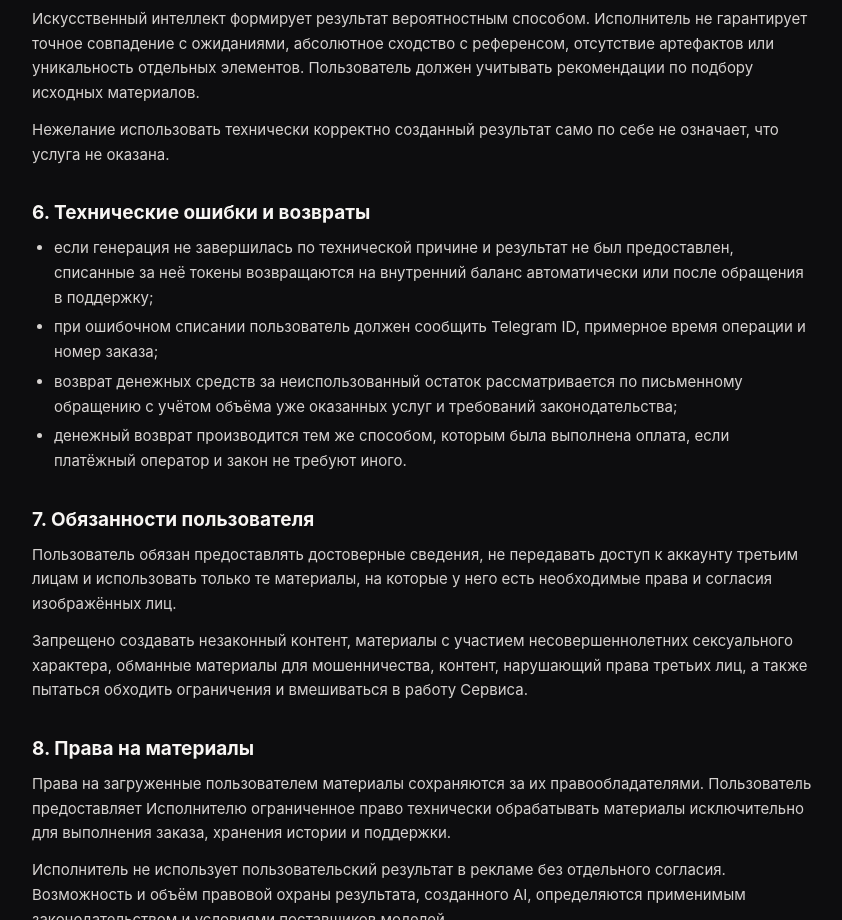
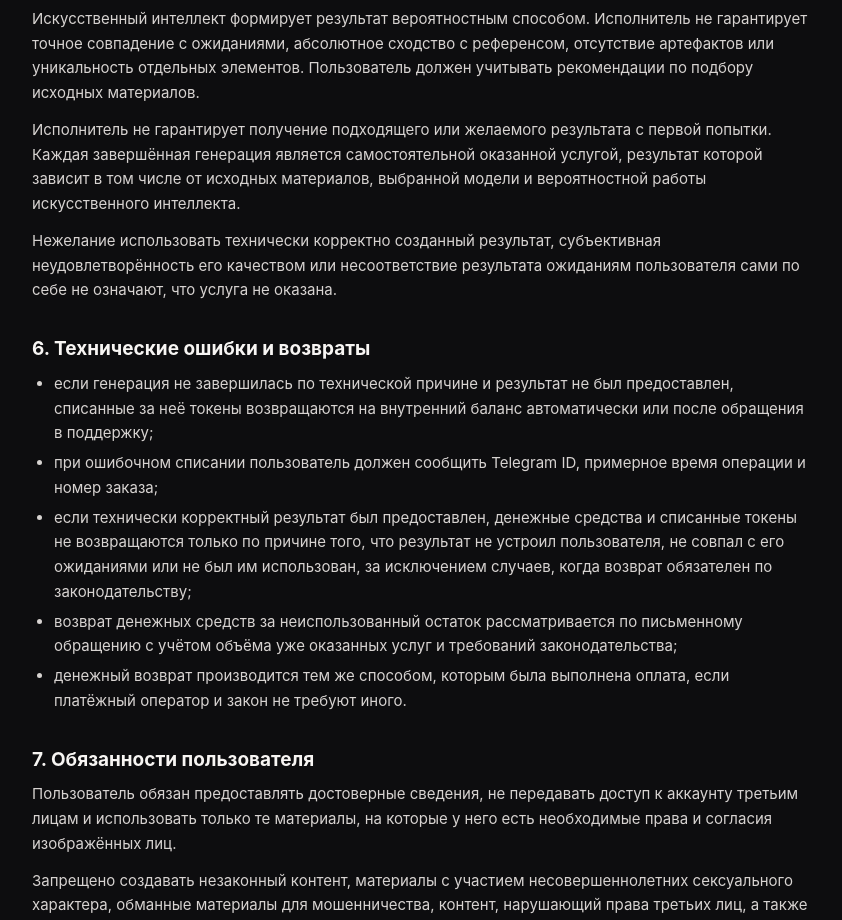
Before and after one commit to vanyasparky-code/tg-miniapp, a website: page offer.html in a window 1280 px wide. Shown: the part 1372-2292 px from the top of the page, without its empty margins (218-1060 px from the left). Drawn offline with Linux system fonts and the light colour scheme.

Commit message:
Clarify AI result refund terms

```diff
--- a/offer.html
+++ b/offer.html
@@ -14,7 +14,7 @@
     <a class="brand" href="/"><span class="mark">R</span><span>REDAKTOP</span></a>
     <div class="eyebrow">Документ</div>
     <h1>Публичная оферта</h1>
-    <p class="meta">Редакция от 3 октября 2026 года</p>
+    <p class="meta">Редакция от 10 октября 2026 года</p>
 
     <p>Настоящий документ является предложением заключить договор оказания услуг по созданию изображений и видео с применением технологий искусственного интеллекта в сервисе REDAKTOP.</p>
 
@@ -48,12 +48,14 @@
 
     <h2>5. Особенности AI-результатов</h2>
     <p>Искусственный интеллект формирует результат вероятностным способом. Исполнитель не гарантирует точное совпадение с ожиданиями, абсолютное сходство с референсом, отсутствие артефактов или уникальность отдельных элементов. Пользователь должен учитывать рекомендации по подбору исходных материалов.</p>
-    <p>Нежелание использовать технически корректно созданный результат само по себе не означает, что услуга не оказана.</p>
+    <p>Исполнитель не гарантирует получение подходящего или желаемого результата с первой попытки. Каждая завершённая генерация является самостоятельной оказанной услугой, результат которой зависит в том числе от исходных материалов, выбранной модели и вероятностной работы искусственного интеллекта.</p>
+    <p>Нежелание использовать технически корректно созданный результат, субъективная неудовлетворённость его качеством или несоответствие результата ожиданиям пользователя сами по себе не означают, что услуга не оказана.</p>
 
     <h2>6. Технические ошибки и возвраты</h2>
     <ul>
       <li>если генерация не завершилась по технической причине и результат не был предоставлен, списанные за неё токены возвращаются на внутренний баланс автоматически или после обращения в поддержку;</li>
       <li>при ошибочном списании пользователь должен сообщить Telegram ID, примерное время операции и номер заказа;</li>
+      <li>если технически корректный результат был предоставлен, денежные средства и списанные токены не возвращаются только по причине того, что результат не устроил пользователя, не совпал с его ожиданиями или не был им использован, за исключением случаев, когда возврат обязателен по законодательству;</li>
       <li>возврат денежных средств за неиспользованный остаток рассматривается по письменному обращению с учётом объёма уже оказанных услуг и требований законодательства;</li>
       <li>денежный возврат производится тем же способом, которым была выполнена оплата, если платёжный оператор и закон не требуют иного.</li>
     </ul>
```
